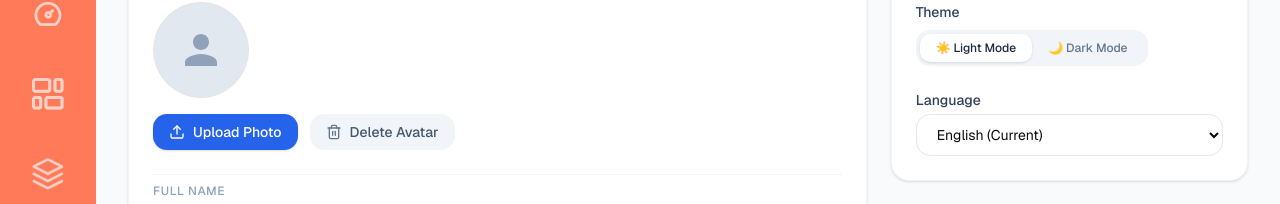
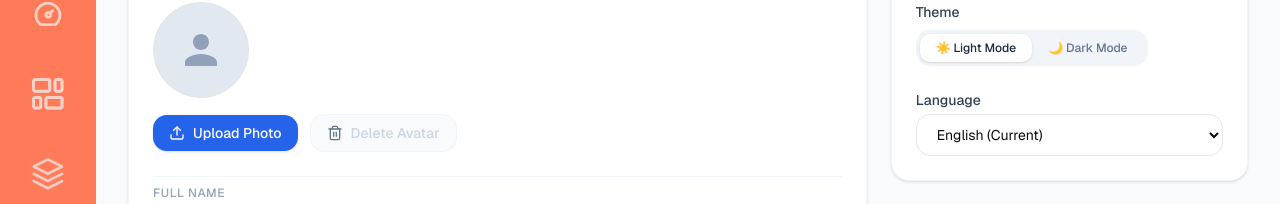
Before and after one commit to boda213-alaa-mohmad/FuelFlow-FMS, a Next.js app: page /dashboard/settings in a window 1280 px wide. Shown: the part 232-436 px from the top of the page. Built offline with nearby package versions, Linux system fonts and the light colour scheme; no server answers.

Commit message:
fix: disable avatar delete button when no image is uploaded for better UX

```diff
--- a/src/components/settings/ProfileForm.tsx
+++ b/src/components/settings/ProfileForm.tsx
@@ -60,14 +60,20 @@ export default function ProfileForm({ user }: ProfileFormProps) {
 
           <button
             type="button"
-            onClick={() => setIsOpen(true)}
-            className="flex items-center gap-2 px-4 py-2 bg-slate-100 text-slate-600 text-sm font-medium rounded-xl hover:bg-slate-200 transition cursor-pointer"
+            disabled={file === undefined}
+            onClick={() => {
+              setIsOpen(true);
+            }}
+            className={`flex items-center gap-2 px-4 py-2 text-sm font-medium rounded-xl transition ${
+              file
+                ? "bg-slate-100 text-slate-600 hover:bg-slate-200 cursor-pointer"
+                : "bg-slate-50 text-slate-300 cursor-not-allowed border border-slate-100"
+            }`}
           >
             <Trash2 className="w-4 h-4 text-slate-500" />
             Delete Avatar
           </button>
         </div>
-
       </div>
 
       <div className="space-y-4 pt-2 border-t border-slate-100">
@@ -75,16 +81,16 @@ export default function ProfileForm({ user }: ProfileFormProps) {
           <span className="block text-xs font-medium text-slate-400 uppercase tracking-wider mb-0.5">
             Full Name
           </span>
-          <p className="text-base font-semibold text-slate-800">{user.fullName}</p>
+          <p className="text-base font-semibold text-slate-800">
+            {user.fullName}
+          </p>
         </div>
 
         <div>
           <span className="block text-xs font-medium text-slate-400 uppercase tracking-wider mb-0.5">
             Email Address
           </span>
-          <p className="text-base font-semibold text-slate-800">
-            {user.email}
-          </p>
+          <p className="text-base font-semibold text-slate-800">{user.email}</p>
         </div>
       </div>
 
```
